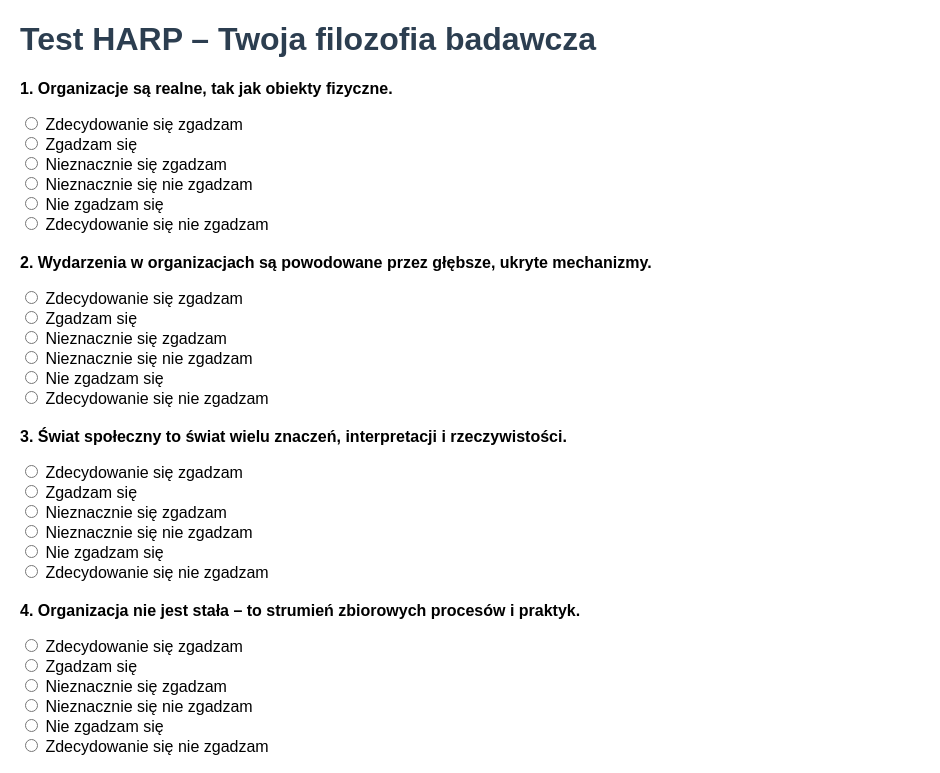
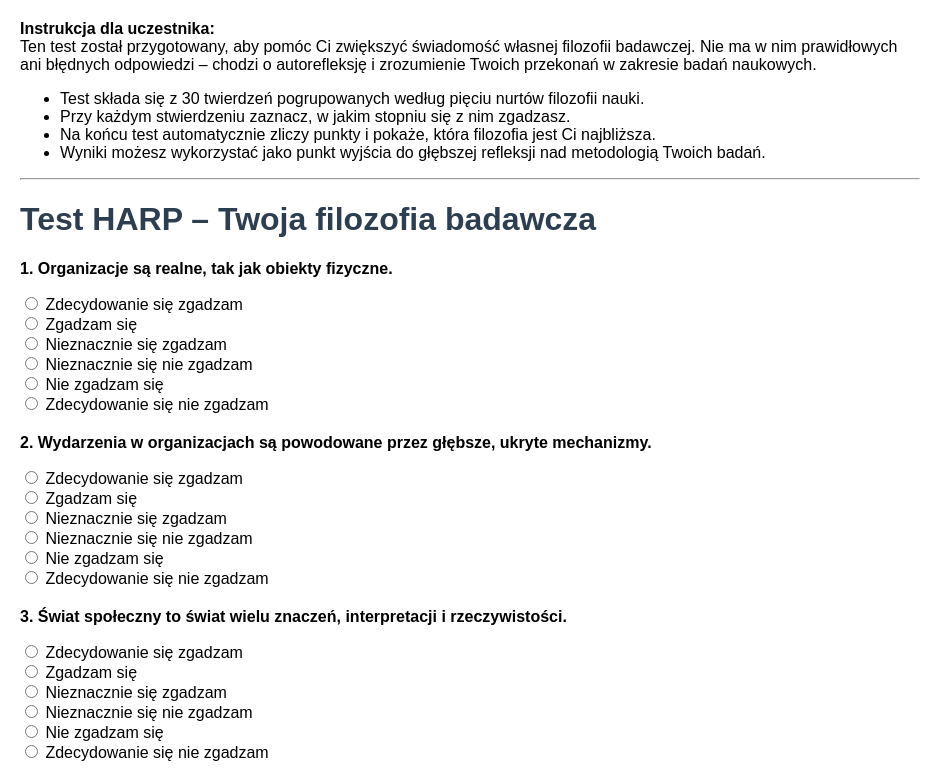
Before and after one commit to Justyna-world/Test_filozofia-badawcza, a plain HTML site: page index.html in a window 1280 px wide. Shown: the top 773 px of the page, without its empty margins (0-940 px from the left). Drawn offline with Linux system fonts and the light colour scheme.

Commit message:
Update index.html

```diff
--- a/index.html
+++ b/index.html
@@ -12,6 +12,16 @@
   </style>
 </head>
 <body>
+  <p><strong>Instrukcja dla uczestnika:</strong><br>
+  Ten test został przygotowany, aby pomóc Ci zwiększyć świadomość własnej filozofii badawczej. Nie ma w nim prawidłowych ani błędnych odpowiedzi – chodzi o autorefleksję i zrozumienie Twoich przekonań w zakresie badań naukowych.
+  <ul>
+    <li>Test składa się z 30 twierdzeń pogrupowanych według pięciu nurtów filozofii nauki.</li>
+    <li>Przy każdym stwierdzeniu zaznacz, w jakim stopniu się z nim zgadzasz.</li>
+    <li>Na końcu test automatycznie zliczy punkty i pokaże, która filozofia jest Ci najbliższa.</li>
+    <li>Wyniki możesz wykorzystać jako punkt wyjścia do głębszej refleksji nad metodologią Twoich badań.</li>
+  </ul>
+  </p>
+  <hr>
   <h1>Test HARP – Twoja filozofia badawcza</h1>
   <form id="harpForm">
     <div id="questions"></div>
```
